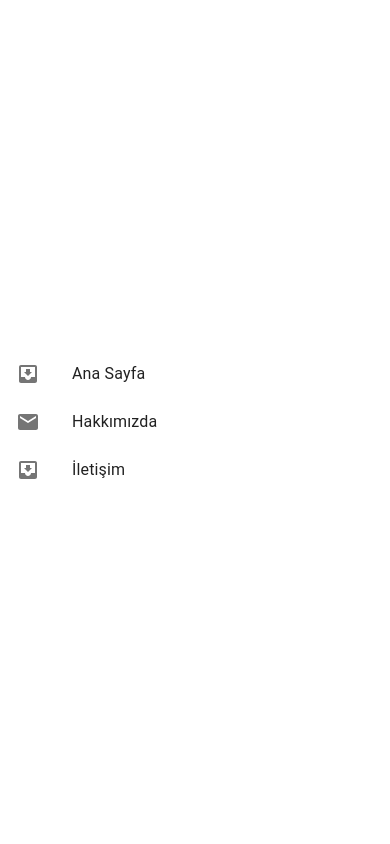
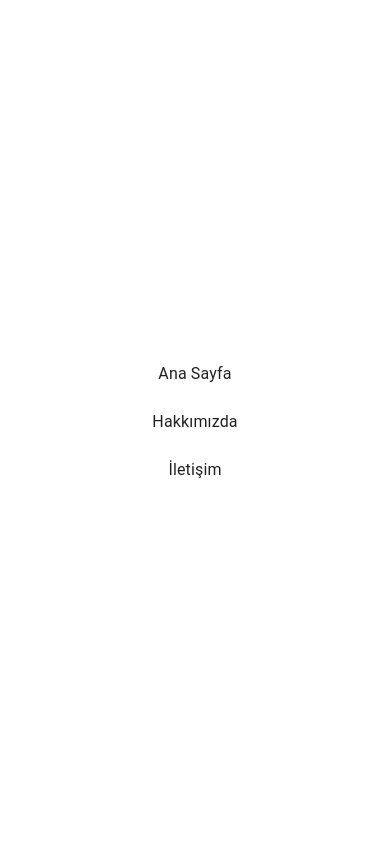
Before and after one commit to nvzt13/Rent-A-Car, a Next.js app: page / in a window 390 px wide. Both pictures are taken after a click on the button 362 px from the left and 28 px from the top of the page. Shown: the top 844 px of the page. Built offline with nearby package versions, Linux system fonts and the light colour scheme.

Commit message:
fix: drawer menu ıcon

```diff
--- a/component/layout/Drawer.tsx
+++ b/component/layout/Drawer.tsx
@@ -1,9 +1,7 @@
 import * as React from 'react';
 import Box from '@mui/material/Box';
 import Drawer from '@mui/material/Drawer';
-import Button from '@mui/material/Button';
 import List from '@mui/material/List';
-import Divider from '@mui/material/Divider';
 import ListItem from '@mui/material/ListItem';
 import ListItemButton from '@mui/material/ListItemButton';
 import ListItemIcon from '@mui/material/ListItemIcon';
@@ -20,19 +18,25 @@ export default function TemporaryDrawer({ open, toggleDrawer }) {
         justifyContent: 'center',
         alignItems: 'center',
         height: '100vh',
-        width: '100%'
+        width: '100%',
       }}
       role="presentation"
       onClick={toggleDrawer(false)}
     >
-      <List sx={{ width: '100%', textAlign: 'center' }}>
+      <List
+        sx={{
+          width: '100%',
+          display: 'flex',
+          flexDirection: 'column',
+          justifyContent: 'center',
+          alignItems: 'center',
+          textAlign: 'center',
+        }}
+      >
         {['Ana Sayfa', 'Hakkımızda', 'İletişim'].map((text, index) => (
-          <ListItem key={text} disablePadding>
-            <ListItemButton>
-              <ListItemIcon>
-                {index % 2 === 0 ? <InboxIcon /> : <MailIcon />}
-              </ListItemIcon>
-              <ListItemText primary={text} />
+          <ListItem key={text} disablePadding sx={{ justifyContent: 'center' }}>
+            <ListItemButton sx={{ justifyContent: 'center' }}>
+              <ListItemText primary={text} sx={{ textAlign: 'center' }} />
             </ListItemButton>
           </ListItem>
         ))}
@@ -54,8 +58,8 @@ export default function TemporaryDrawer({ open, toggleDrawer }) {
             height: '100vh',
             display: 'flex',
             justifyContent: 'center',
-            alignItems: 'center'
-          }
+            alignItems: 'center',
+          },
         }}
       >
         {DrawerList}
--- a/component/layout/Header.tsx
+++ b/component/layout/Header.tsx
@@ -8,7 +8,8 @@ import IconButton from "@mui/material/IconButton";
 import TemporaryDrawer from "./Drawer"; // Drawer component
 import Button from "@mui/material/Button";
 import Image from "next/image"; // Next.js için
-import MenuIcon from '@mui/material/Menu';
+import MenuIcon from '@mui/icons-material/Menu';
+
 // Araba logosunu temsil eden bir resim ekleyin
 import carLogo from '/path/to/car-logo.png'; // Araba logosunun yolu
 
--- a/package.json
+++ b/package.json
@@ -21,8 +21,8 @@
     "@react-spring/web": "^9.7.5",
     "dayjs": "^1.11.13",
     "next": "15.2.1",
-    "react": "^19.0.0",
-    "react-dom": "^19.0.0",
+    "react": "^18.3.1",
+    "react-dom": "^18.3.1",
     "styled-components": "^6.1.15"
   },
   "devDependencies": {
```
Also changed, not shown: 1 other file (tests, documents, lock files or other folders).
